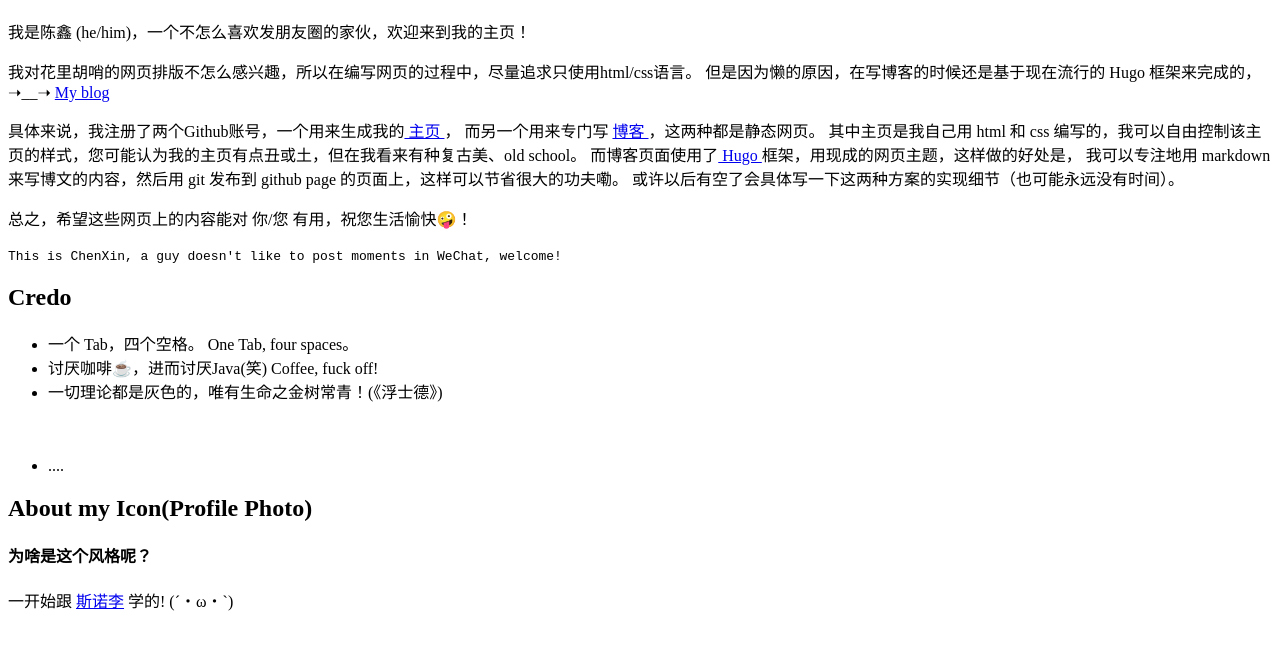
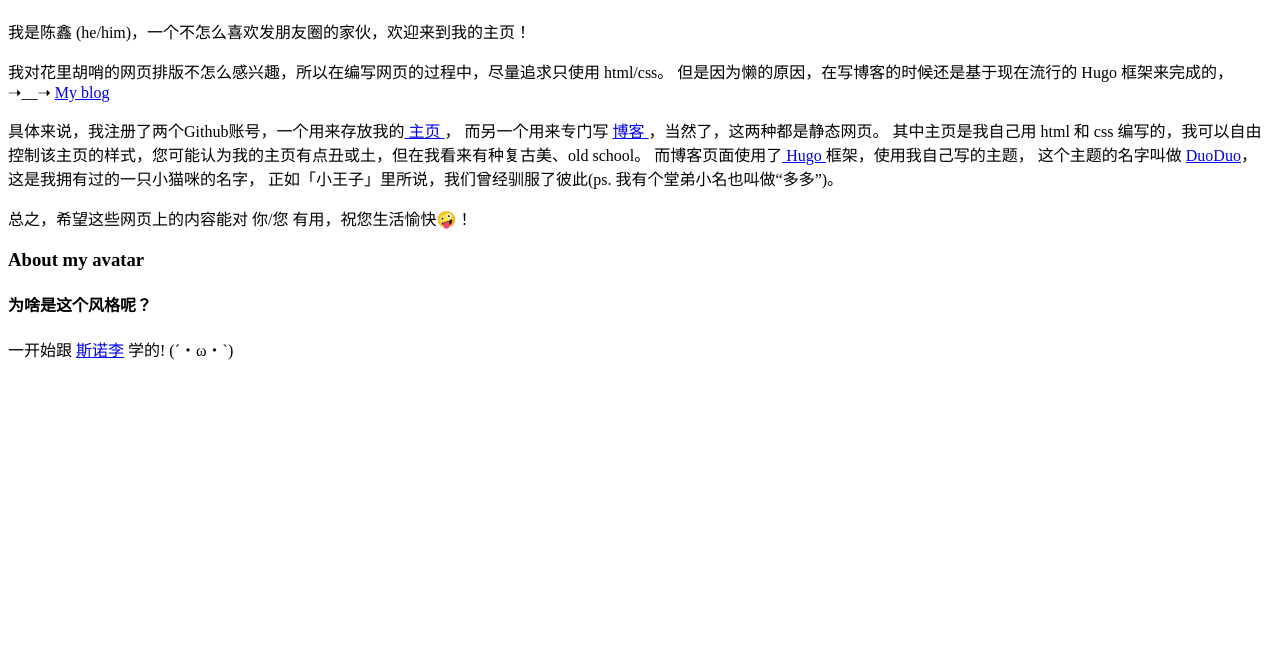
Before and after one commit to cogika/cogika.github.io, a plain HTML site: page about.html in a window 1280 px wide. Shown: the part 61-710 px from the top of the page. Drawn offline with Linux system fonts and the light colour scheme.

Commit message:
修正一些 about 里面的内容

```diff
--- a/about.html
+++ b/about.html
@@ -24,50 +24,26 @@
 </p>
 
 <p>
-	我对花里胡哨的网页排版不怎么感兴趣，所以在编写网页的过程中，尽量追求只使用html/css语言。
+	我对花里胡哨的网页排版不怎么感兴趣，所以在编写网页的过程中，尽量追求只使用 html/css。
 	但是因为懒的原因，在写博客的时候还是基于现在流行的 Hugo 框架来完成的，
 	➝__➝  <a href="https://nixnehc.github.io" target="_blank"> My blog </a>
 </P
 <p>
-	具体来说，我注册了两个Github账号，一个用来生成我的<a href="https://chenxinhello.github.io"> 主页 </a>，
-	而另一个用来专门写 <a href="https://nixnehc.github.io" target="_blank"> 博客 </a>，这两种都是静态网页。
+	具体来说，我注册了两个Github账号，一个用来存放我的<a href="https://chenxinhello.github.io"> 主页 </a>，
+	而另一个用来专门写 <a href="https://nixnehc.github.io" target="_blank"> 博客 </a>，当然了，这两种都是静态网页。
 	其中主页是我自己用 html 和 css 编写的，我可以自由控制该主页的样式，您可能认为我的主页有点丑或土，但在我看来有种复古美、old school。
-	而博客页面使用了<a href="https://gohugo.io" target="_blank"> Hugo </a>框架，用现成的网页主题，这样做的好处是，
-	我可以专注地用 markdown 来写博文的内容，然后用 git 发布到 github page 的页面上，这样可以节省很大的功夫嘞。
-	或许以后有空了会具体写一下这两种方案的实现细节（也可能永远没有时间）。
+	而博客页面使用了<a href="https://gohugo.io" target="_blank"> Hugo </a>框架，使用我自己写的主题，
+	这个主题的名字叫做 <a href="https://github.com/chenxinhello/DuoDuo" target="_blank">DuoDuo</a>，这是我拥有过的一只小猫咪的名字，
+	正如「小王子」里所说，我们曾经驯服了彼此(ps. 我有个堂弟小名也叫做“多多”)。
 </p>
 <p>
 	总之，希望这些网页上的内容能对 你/您 有用，祝您生活愉快🤪！
 </p>
 
 
-<p>
-	<code> This is ChenXin, a guy doesn't like to post moments in WeChat, welcome! </code> <br>
-</p>
-
-
-
-
-<h2>
-	Credo
-</h2>
-<ul>
-    <li> 一个 Tab，四个空格。 One Tab, four spaces。</li>
-    <li> 讨厌咖啡☕️，进而讨厌Java(笑)  Coffee, fuck off!</li>
-    <li> 一切理论都是灰色的，唯有生命之金树常青！(《浮士德》) <br>
-    	 <br>
-         <br>
-         <br>
-    </li>
-	<li> .... </li>
-</ul>
-
-
-
-
-<h2>
-	About my Icon(Profile Photo)
-</h2>
+<h3>
+	About my avatar
+</h3>
 <p>
 
 </p>
```
Also changed, not shown: index.html (+1 -1 lines), 1 other file.
